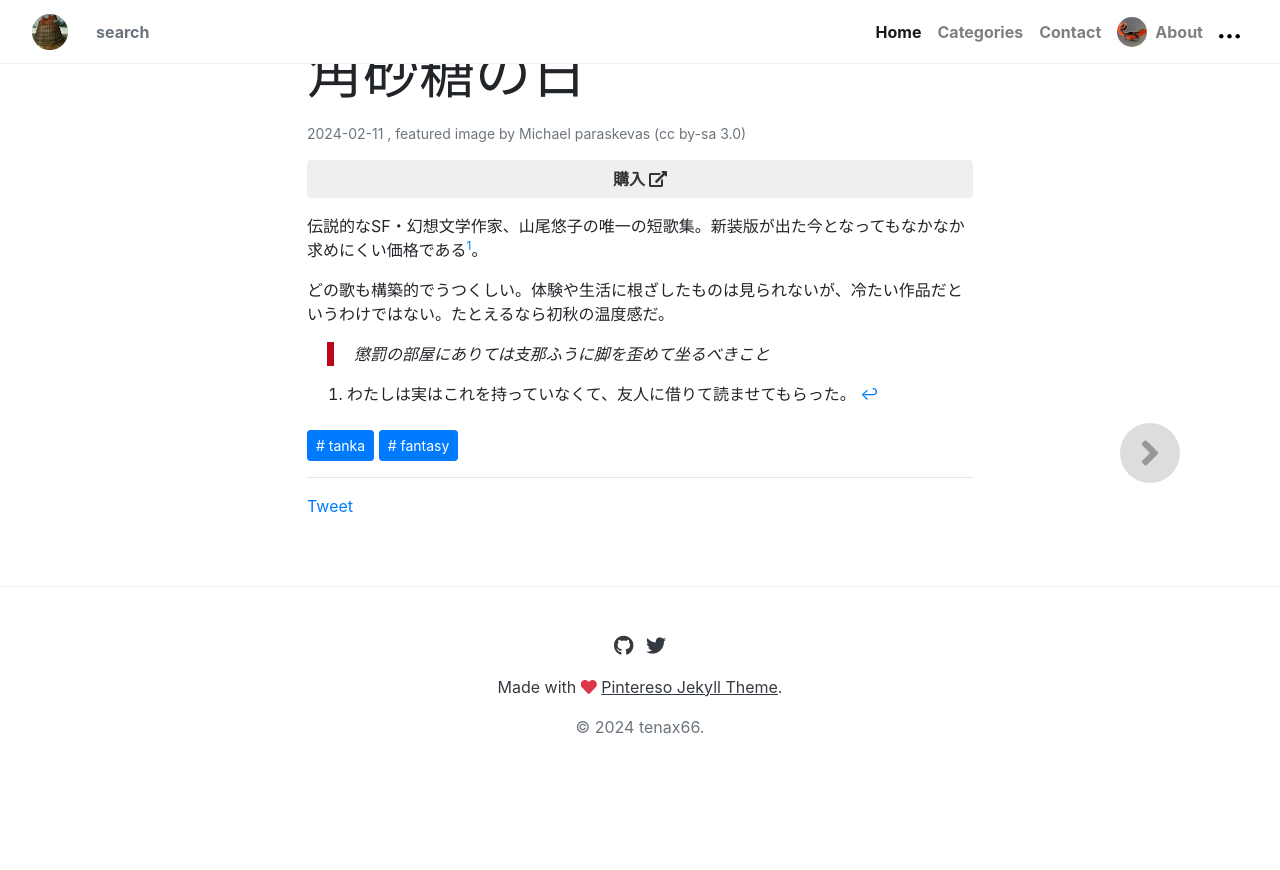
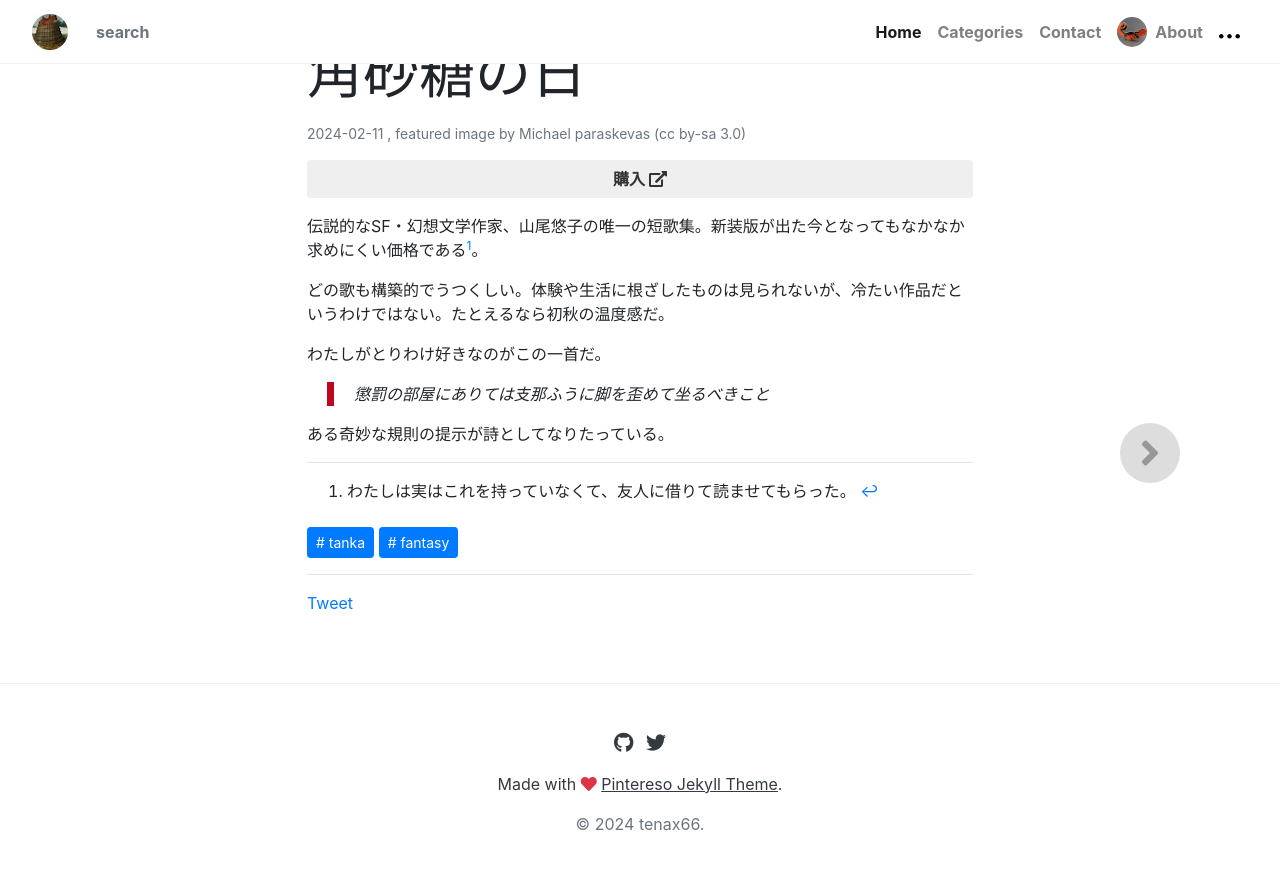
Before and after one commit to tenax66/babel, a Jekyll site: the page built from _posts/2024-02-11-sugar-cube-day.md, in a window 1280 px wide and 900 px high, scrolled down 1204 px. Shown: the top 870 px of the window. Built offline with Jekyll 4.4.1, drawn with Linux system fonts in a browser that asks for light colours; nearby versions of some CDN libraries; library files that are not in the unit come from our copies; comment, search, counter and statistics services are not loaded; before the commit the page ends 2007 px from its top, so only the background shows below that.

Commit message:
Update 2024-02-11-sugar-cube-day.md

```diff
--- a/_posts/2024-02-11-sugar-cube-day.md
+++ b/_posts/2024-02-11-sugar-cube-day.md
@@ -10,6 +10,12 @@ visit: https://amzn.to/3w9ZaJY
 
 どの歌も構築的でうつくしい。体験や生活に根ざしたものは見られないが、冷たい作品だというわけではない。たとえるなら初秋の温度感だ。
 
+わたしがとりわけ好きなのがこの一首だ。
+
 > 懲罰の部屋にありては支那ふうに脚を歪めて坐るべきこと
 
+ある奇妙な規則の提示が詩としてなりたっている。
+
+---
+
 [^1]: わたしは実はこれを持っていなくて、友人に借りて読ませてもらった。
```
